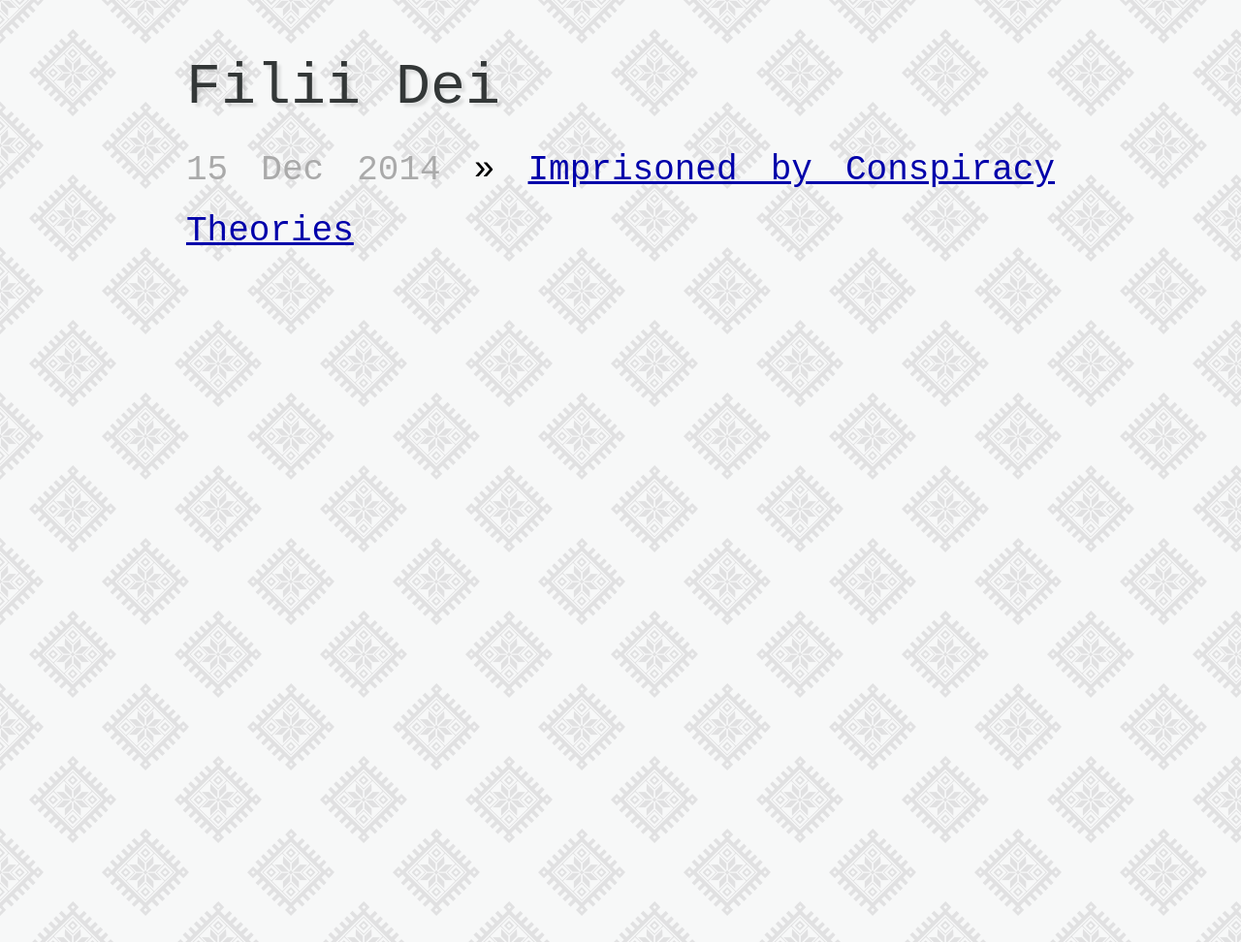
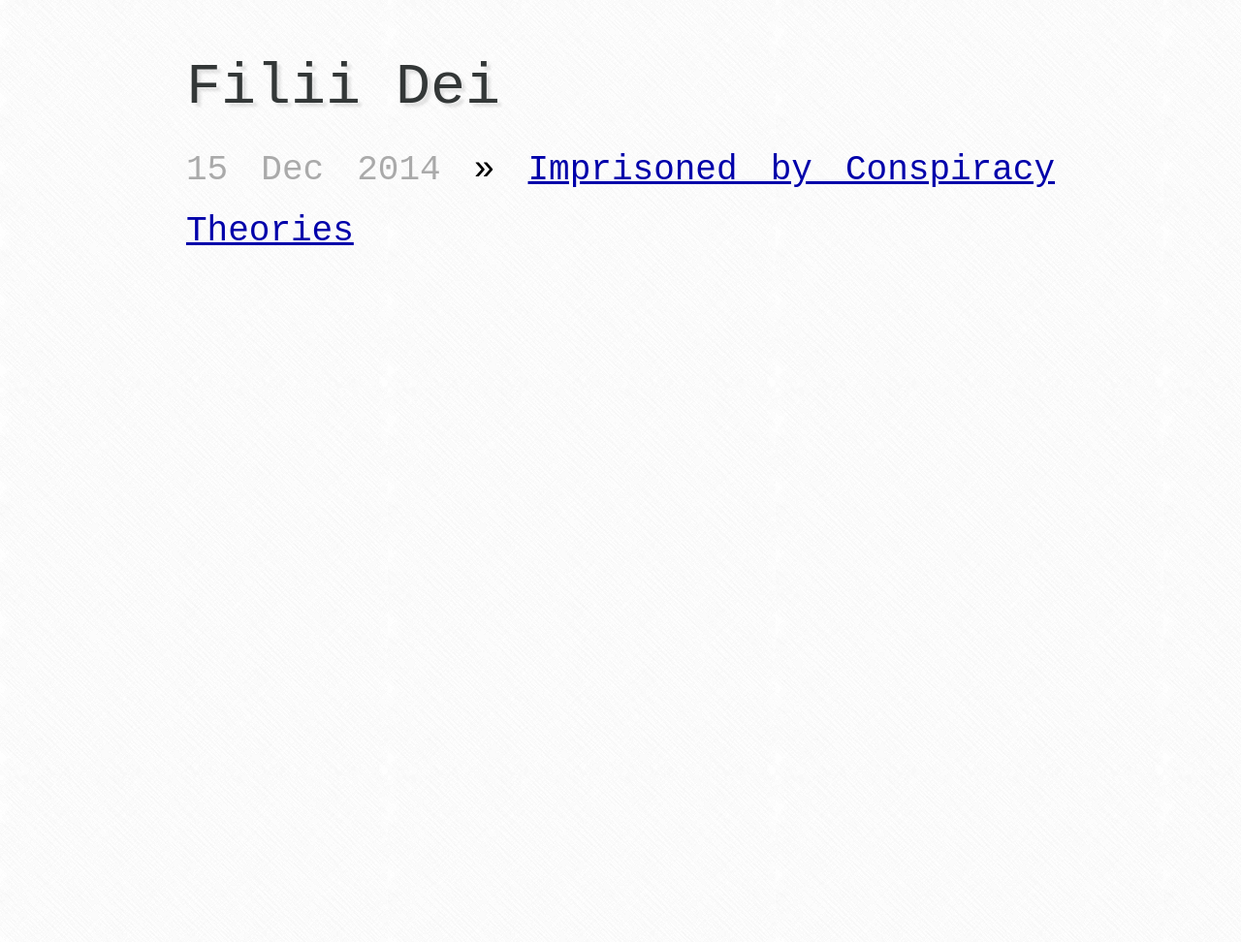
Before and after one commit to afrikatoliek/afrikatoliek.github.io, a Jekyll site: the page built from index.html, in a window 1280 px wide. Shown: the whole page at 97% size. Built offline with Jekyll 4.4.1, drawn with Linux system fonts in a browser that asks for light colours; nearby versions of some CDN libraries; some web fonts are replaced.

Commit message:
More subtle background.

```diff
--- a/css/screen.css
+++ b/css/screen.css
@@ -15,7 +15,7 @@
 
 body {
   background-color: white;
-  background-image: url(../images/subtlepatterns.com/eight_horns.png);
+  background-image: url(../images/subtlepatterns.com/crossword.png);
   font-family: 'Roboto', sans-serif;
   *font-size: medium;
   text-align: center;
```
